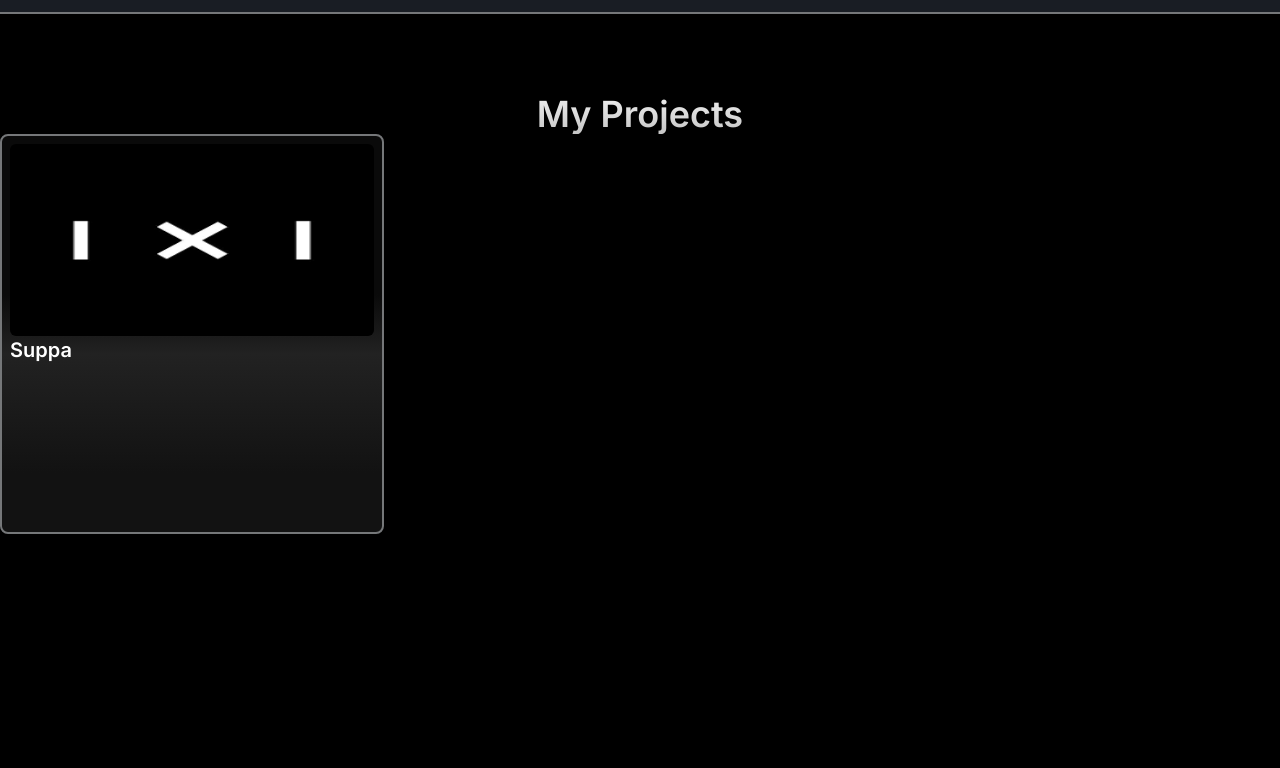
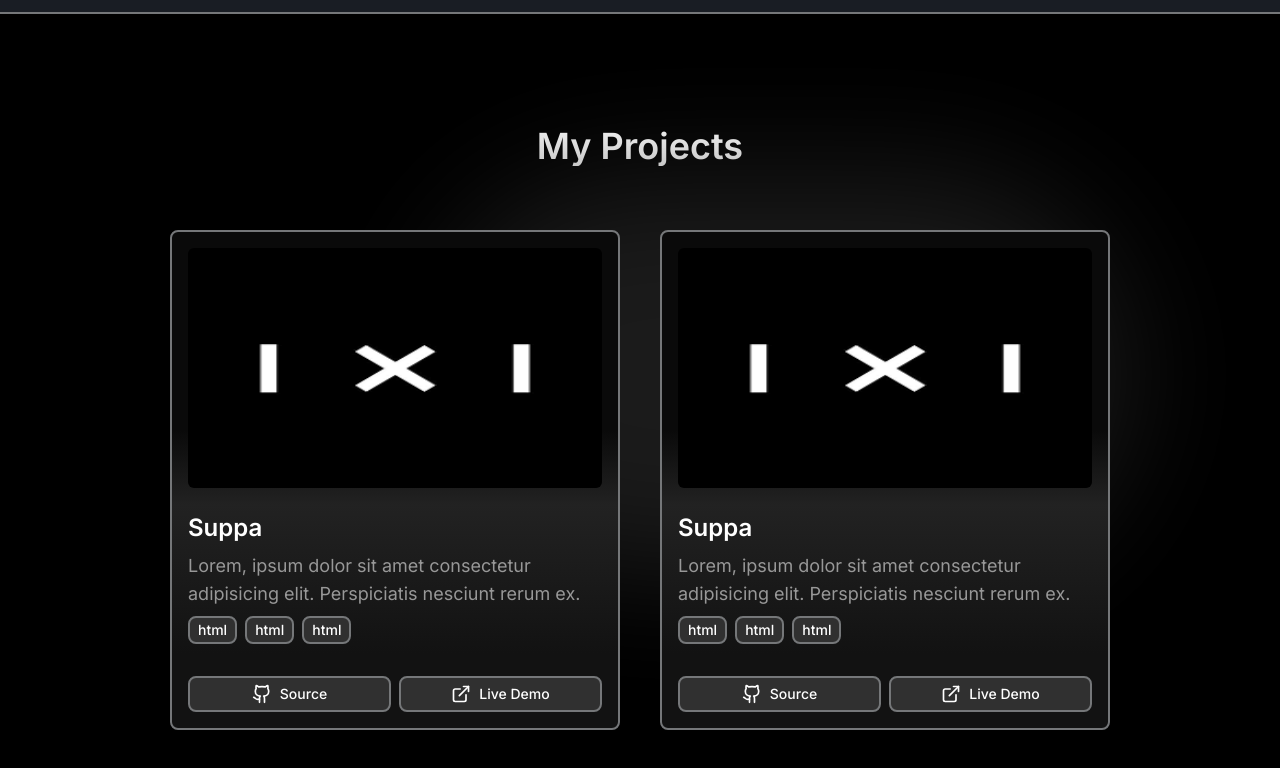
Before and after one commit to ArifRTzy/portfolio, a Next.js app: page / in a window 1280 px wide. Shown: the part 1720-2488 px from the top of the page. Built offline with nearby package versions, Linux system fonts and the light colour scheme.

Commit message:
style: adjust card style

```diff
--- a/app/page.tsx
+++ b/app/page.tsx
@@ -2,6 +2,7 @@
 import About from "@/components/about"
 import TechStack from "@/components/tech-stack"
 import Projects from "@/components/projects"
+import Contact from "@/components/contact"
 
 const Home = () => {
   return (
@@ -10,6 +11,7 @@
       <About/>
       <TechStack/>
       <Projects/>
+      <Contact/>
     </div>
   )
 }
--- a/components/about.tsx
+++ b/components/about.tsx
@@ -4,7 +4,7 @@
 const About = () => {
   return (
     <section className='mt-10 xl:mt-16 sm:container px-4 md:px-0 mx-auto relative'>
-              <div className="absolute z-0 left-1/3 -top-52 -translate-x-1/4 h-[1000px] w-[400px] rotate-[130deg]  bg-white/25 opacity-30 blur-3xl rounded-full md:flex hidden"></div>
+              <div className="absolute z-0 left-1/3 top-40  lg:-top-52 -translate-x-1/4 w-[700px] h-[200px]  lg:h-[1000px] lg:w-[400px] rotate-[60deg]  lg:rotate-[130deg]  bg-white/25 opacity-30 blur-3xl rounded-full md:flex hidden"></div>
         <div className="max-w-6xl 2xl:max-w-7xl border-2 border-about-bor mx-auto rounded-xl bg-[linear-gradient(165deg,#3A3B3E_0%,#242528_50%,#221D20_100%)] 2xl:py-10 md:py-8 md:px-10 2xl:px-14 py-6 px-8 relative z-10">
             <div className="abt-ttl:flex justify-between items-center">
                 <h1 className="text-white font-semibold text-2xl  md:text-3xl  xl:text-4xl">About Me</h1>
--- /dev/null
+++ b/components/contact.tsx
@@ -0,0 +1,11 @@
+import React from 'react'
+
+const Contact = () => {
+  return (
+    <section className='bg-black h-screen'>
+        nikka
+    </section>
+  )
+}
+
+export default Contact
--- a/components/projects.tsx
+++ b/components/projects.tsx
@@ -2,9 +2,12 @@
 
 const Projects = () => {
   return (
-<section className='py-20 bg-black border-y-2 border-about-bor h-screen'>
-    <h1 className='bg-gradient-to-b text-center from-h1-black1 to-h1-black2 bg-clip-text text-4xl font-semibold from-15% text-transparent'>My Projects</h1>
-    <div className="">
+<section className='py-16  md:py-20 lg:py-28 bg-black border-y-2 border-about-bor relative'>
+    <h1 className='bg-gradient-to-b text-center from-h1-black1 to-h1-black2 bg-clip-text text-2xl  md:text-3xl  lg:text-4xl font-semibold from-15% text-transparent'>My Projects</h1>
+    <div className="absolute z-10 left-1/3 top-40 lg:h-[400px] lg:w-[700px] h-[300px] w-[500px] bg-white/35 opacity-30 blur-3xl rounded-full md:flex hidden"></div>
+    <div className="flex flex-wrap gap-10 justify-center mt-16 relative z-10">
+    <ProjectCard/>
+    <ProjectCard/>
     <ProjectCard/>
     </div>
 </section>
--- a/components/ui/project-card.tsx
+++ b/components/ui/project-card.tsx
@@ -1,19 +1,45 @@
-import Image from "next/image"
+import Image from "next/image";
+import { Github, ExternalLink } from "lucide-react";
 
 const ProjectCard = () => {
   return (
-    <div className='w-96 h-[400px] bg-gradient-to-b from-card1 via-card2 to-card3 from-40% via-55% to-85% rounded-lg  p-2 border-about-bor border-2'>
-      <Image src={'/dummy.png'} width={1000} height={1000} alt="card" className="w-full h-48 rounded-md"/>
-      <div className="">
-        <h1 className="text-white font-semibold text-xl">Suppa</h1>
-        <p></p>
-        <div className="">
-            <p></p>
+    <div className="mx-4  sm:mx-0 sm:w-[400px] lg:w-[450px] lg:h-[500px] bg-gradient-to-b from-card1 via-card2 to-card3 from-40% via-55% to-85% rounded-lg  p-4 border-about-bor border-2 flex flex-col">
+      <Image
+        src={"/dummy.png"}
+        width={1000}
+        height={1000}
+        alt="card"
+        className="w-full h-60 rounded-md"
+      />
+      <div className="py-6 flex flex-col gap-2">
+        <h1 className="text-white font-semibold text-xl  lg:text-2xl">Suppa</h1>
+        <p className="text-card-text lg:text-lg">
+          Lorem, ipsum dolor sit amet consectetur adipisicing elit. Perspiciatis
+          nesciunt rerum ex.
+        </p>
+        <div className="flex gap-2">
+          <p className="rounded-lg text-white font-medium border-about-bor bg-card-btn border-2 px-2 py-0.5 text-sm">
+            html
+          </p>
+          <p className="rounded-lg text-white font-medium border-about-bor bg-card-btn border-2 px-2  py-0.5 text-sm">
+            html
+          </p>
+          <p className="rounded-lg text-white font-medium border-about-bor bg-card-btn border-2 px-2 py-0.5 text-sm">
+            html
+          </p>
         </div>
       </div>
-      <div className=""></div>
+      <div className="grid grid-cols-2 gap-2 text-white flex-1 items-end justify-between">
+        <button className="rounded-lg text-white font-medium border-about-bor bg-card-btn border-2 flex justify-center py-1.5 text-sm gap-2 items-center">
+          <Github className="w-5 h-5" /> Source
+        </button>
+        <button className="rounded-lg text-white font-medium border-about-bor bg-card-btn border-2 flex justify-center py-1.5 text-sm gap-2 items-center">
+          <ExternalLink className="w-5 h-5" />
+          Live Demo
+        </button>
+      </div>
     </div>
-  )
-}
+  );
+};
 
-export default ProjectCard
+export default ProjectCard;
--- a/tailwind.config.ts
+++ b/tailwind.config.ts
@@ -32,7 +32,9 @@
         "h1-black2" : "#C6C6C6",
         card1 : "#0A0A0A",
         card2 : "#222222",
-        card3 : "#121212"
+        card3 : "#121212",
+        "card-text": "#989898",
+        "card-btn" : "#303030"
       },
       backgroundImage: {
         "grid-pattern": `
```
